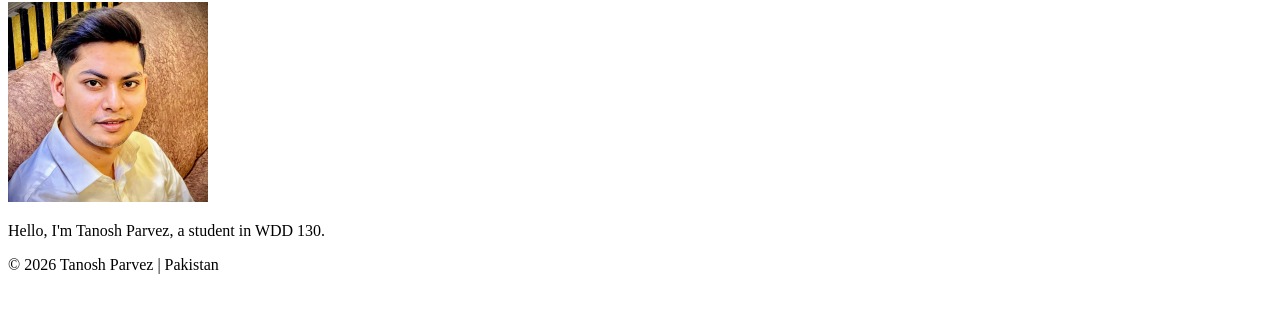
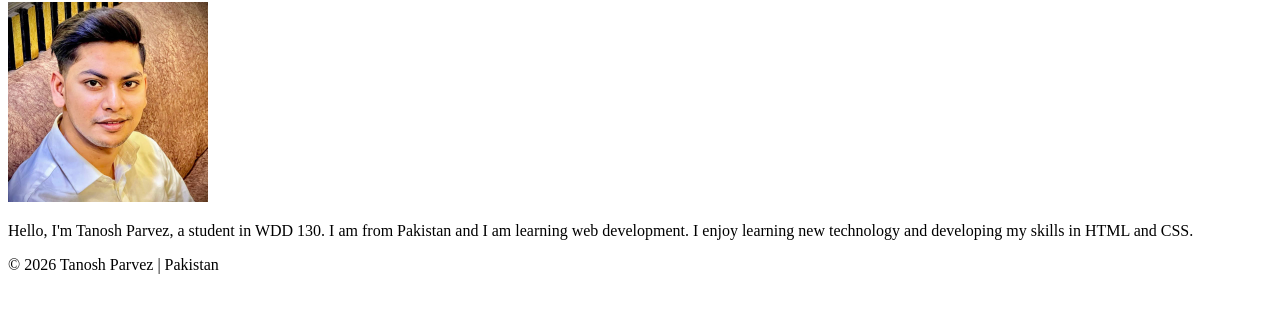
Before and after one commit to tanoshjutt-lang/wdd130, a plain HTML site: page index.html in a window 1280 px wide. Shown: the part 104-416 px from the top of the page. Drawn offline with Linux system fonts and the light colour scheme.

Commit message:
Update introduction paragraph in index.html
Expanded personal introduction with additional details about background and interests.

```diff
--- a/index.html
+++ b/index.html
@@ -16,7 +16,9 @@
     <main>
       <h1>Tanosh Parvez | WDD 130</h1>
       <img src="images/profile.jpg" alt="Tanosh Parvez profile image" width="200">
-      <p>Hello, I'm Tanosh Parvez, a student in WDD 130.</p>
+      <p>Hello, I'm Tanosh Parvez, a student in WDD 130. I am from Pakistan and
+  I am learning web development. I enjoy learning new technology and
+  developing my skills in HTML and CSS.</p>
     </main>
     <footer>
       <p>© 2026 Tanosh Parvez | Pakistan</p>
```
